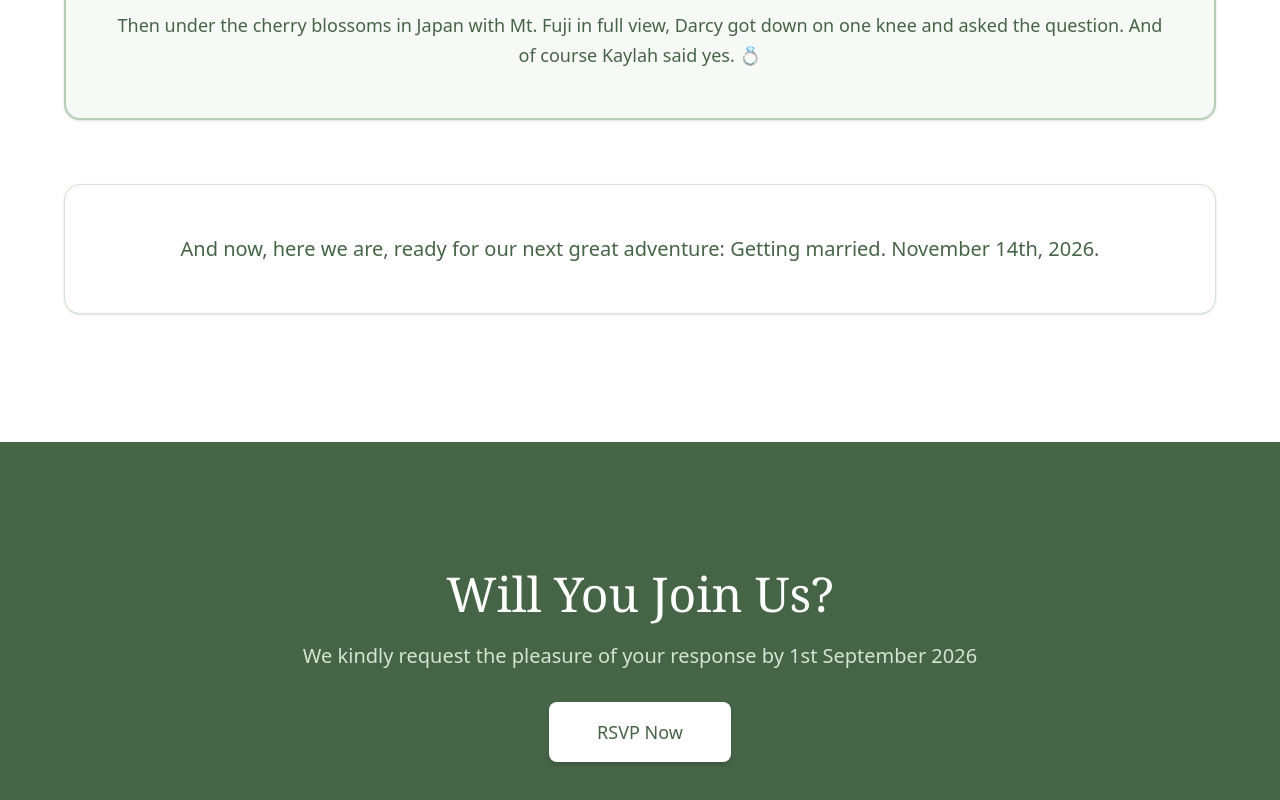
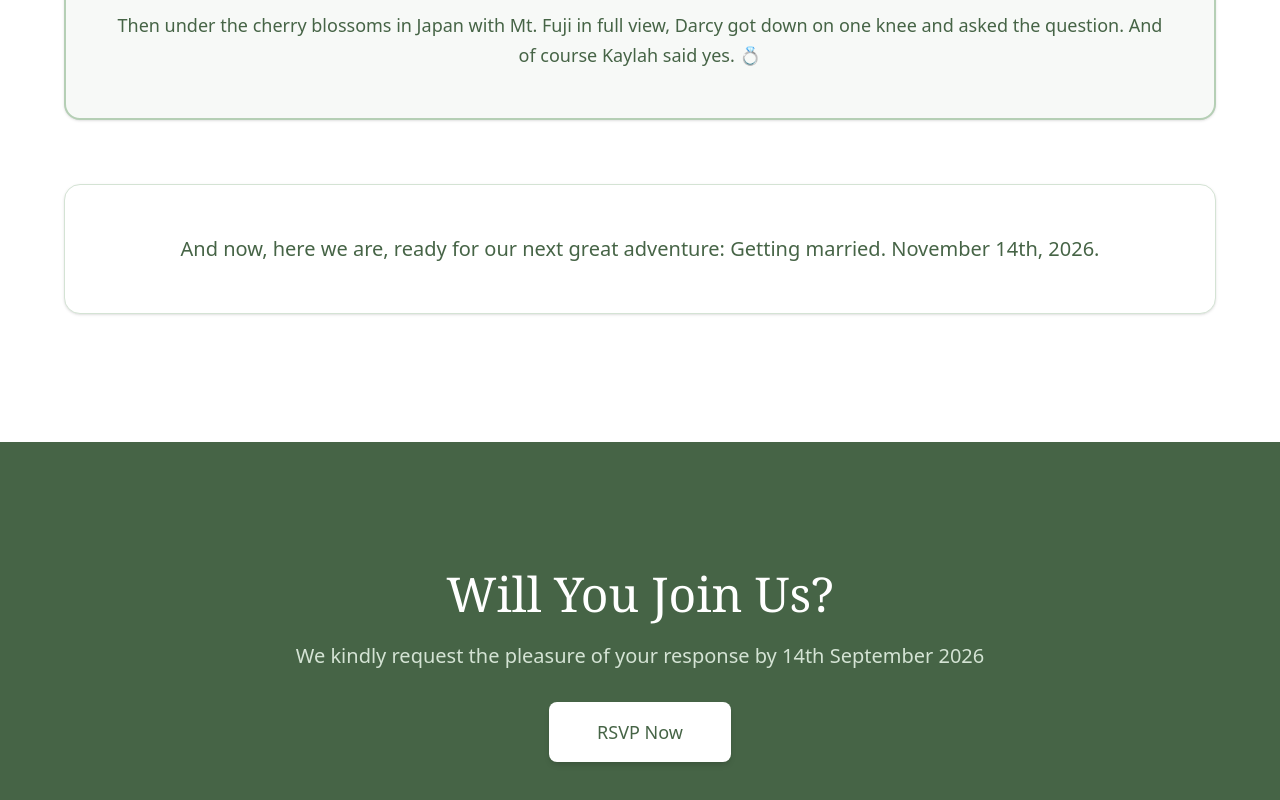
Before and after one commit to darcy-crett/wedding-site, a Next.js app: page / in a window 1280 px wide. Shown: the part 3715-4515 px from the top of the page. Built offline with nearby package versions, Linux system fonts and the light colour scheme.

Commit message:
fixed rsvp date

```diff
--- a/app/page.tsx
+++ b/app/page.tsx
@@ -319,7 +319,7 @@ export default function HomePage() {
               Will You Join Us?
             </h2>
             <p className="text-sage-200 mb-8 text-lg xl:text-xl">
-              We kindly request the pleasure of your response by 1st September 2026
+              We kindly request the pleasure of your response by 14th September 2026
             </p>
             <Link
               href="/rsvp"
--- a/app/registry/page.tsx
+++ b/app/registry/page.tsx
@@ -204,7 +204,7 @@ export default function RegistryPage() {
             Will You Join Us?
           </h2>
           <p className="text-sage-200 mb-8 2xl:mb-10 text-base 2xl:text-lg">
-            We kindly request the pleasure of your response by 1st September 2026
+            We kindly request the pleasure of your response by 14th September 2026
           </p>
           <Link
             href="/rsvp"
```
